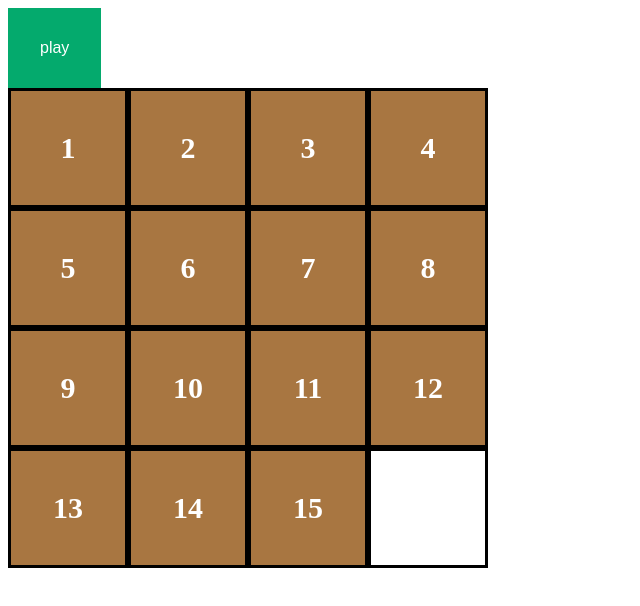
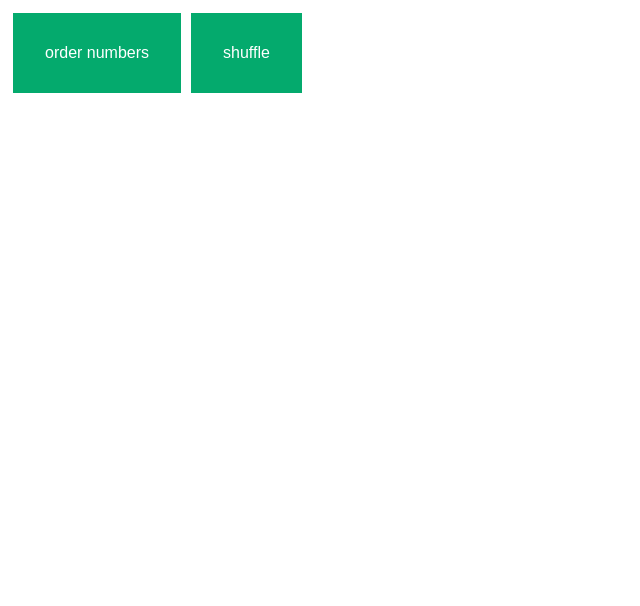
Before and after one commit to malikasen/order-numbers-game, a React (Create React App) app: page / in a window 1280 px wide. Shown: the top 606 px of the page, without its empty margins (0-640 px from the left). Built offline with nearby package versions, Linux system fonts and the light colour scheme.

Commit message:
add order and shuffle buttons

```diff
--- a/src/App/App.js
+++ b/src/App/App.js
@@ -1,31 +1,67 @@
 import * as React from "react";
+import { useState, useCallback } from "react";
 
 import './styles.scss';
 
 function App() {
-  let tiles = []
-  for (let i = 0; i < 15; i++) {
-    tiles.push(
+  const [tiles, setTiles] = useState([]);
+  const [shuffledTiles, setShuffledTiles] =useState([]);
+  const orderTiles = useCallback((async) => {
+    const order = [1, 2, 3, 4, 5, 6, 7, 8, 9, 10, 11, 12, 13, 14, 15];
+    let tilesInProgress = [...tiles];
+    if (tiles.length === 0) {
+      for (let i = 0; i < order.length; i++) {
+        tilesInProgress.push(
           <div className="drag-item" draggable="true" key={i}>
-        <p className="tile-number">{i+1}</p>
+            <p className="tile-number">{order[i]}</p>
           </div>
         )
       }
-  tiles.push(
+      tilesInProgress.push(
         <div className="drag-item" draggable="true" id="empty" key="empty"></div>
       )
+      setTiles(tilesInProgress);
+    }
+  }, [tiles]);
+
+
+  const shuffleTiles = useCallback(() => {
+    let currentIndex = tiles.length,  randomIndex;
+
+    // While there remain elements to shuffle.
+    while (currentIndex > 0) {
+
+      // Pick a remaining element.
+      randomIndex = Math.floor(Math.random() * currentIndex);
+      currentIndex--;
+
+      // And swap it with the current element.
+      [tiles[currentIndex], tiles[randomIndex]] = [
+        tiles[randomIndex], tiles[currentIndex]];
+    }
+    setShuffledTiles(tiles);
+  }, [tiles]);
+
   return (
     <div className="App">
       <header className="App-header">
       <div className="left-half">
-      <button className="button">
+        <button className="shuffle-button" onClick={orderTiles}>
           <p>
-            play
+            order numbers
           </p>
         </button>
-        <div class='drag-list'>
+        <button className="shuffle-button" onClick={shuffleTiles}>
+          <p>
+            shuffle
+          </p>
+        </button>
+        {tiles.length === 0 ? null :
+          (<div className='drag-list'>
               {tiles}
             </div>
+          )
+        }
       </div>
       </header>
     </div>
--- a/src/App/styles.scss
+++ b/src/App/styles.scss
@@ -6,7 +6,7 @@
 //   justify-content: center;
 // }
 
-.button {
+.shuffle-button {
   background-color: #04AA6D; /* Green */
   border: none;
   color: white;
@@ -15,6 +15,7 @@
   text-decoration: none;
   display: inline-block;
   font-size: 16px;
+  margin: 5px;
 }
 
 .drag-list {
```
Lines whose indentation alone changed are shown as unchanged.
